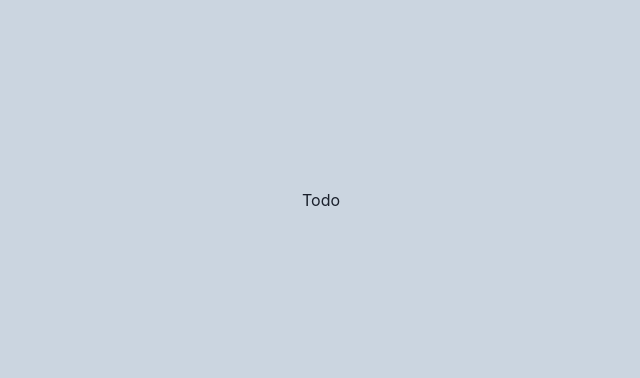
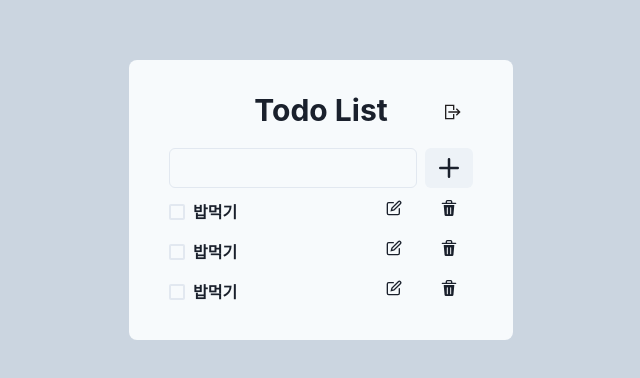
Before and after one commit to yunkooo/wanted-pre-onboarding-frontend, a React (Create React App) app: page /todo in a window 1280 px wide. Shown: the part 200-578 px from the top of the page, without its empty margins (319-959 px from the left). Built offline with nearby package versions, Linux system fonts and the light colour scheme; sample sign-in values are in the browser's storage.

Commit message:
design: Todo 페이지 UI 마크업

```diff
--- a/src/pages/Todo/index.jsx
+++ b/src/pages/Todo/index.jsx
@@ -1,5 +1,24 @@
+import { Box, Heading, Stack, Icon, Button } from '@chakra-ui/react';
+import { GrLogout } from 'react-icons/gr';
+import TodoInput from '../../components/TodoIput';
+import TodoList from '../../components/TodoList';
+
 const Todo = () => {
-  return <div>Todo</div>;
+  return (
+    <Box position={'relative'} w='sm' rounded={'lg'} bg={'gray.50'} py={8} px={10} textAlign={'center'}>
+      <Heading fontSize={'3xl'} mb={4}>
+        Todo List
+      </Heading>
+
+      <Stack mb={1} align={'flex-end'}>
+        <Button bg={'inherit'} position={'absolute'} top={'40px'} boxSize={'6'}>
+          <Icon as={GrLogout} />
+        </Button>
+      </Stack>
+      <TodoInput />
+      <TodoList />
+    </Box>
+  );
 };
 
 export default Todo;
```
